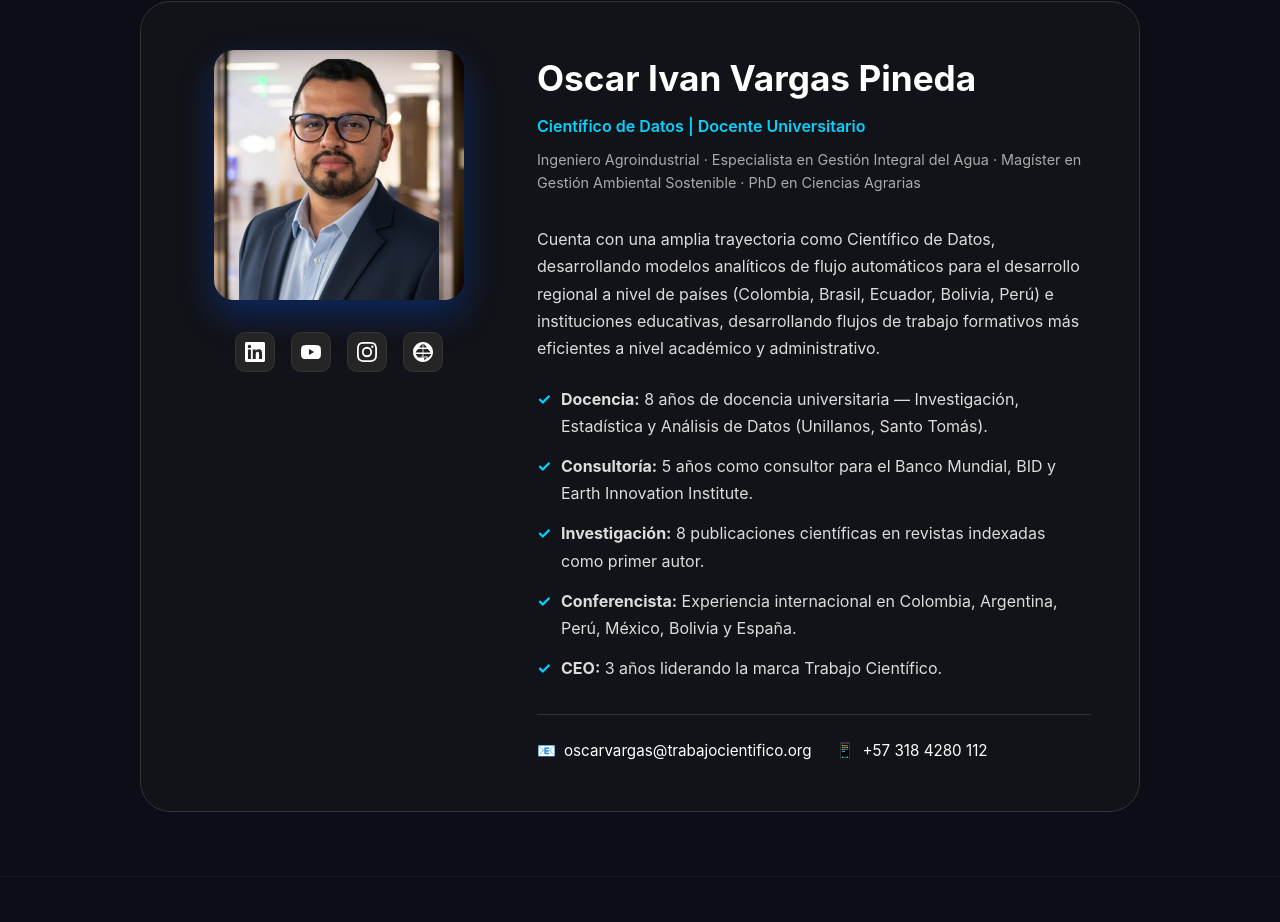
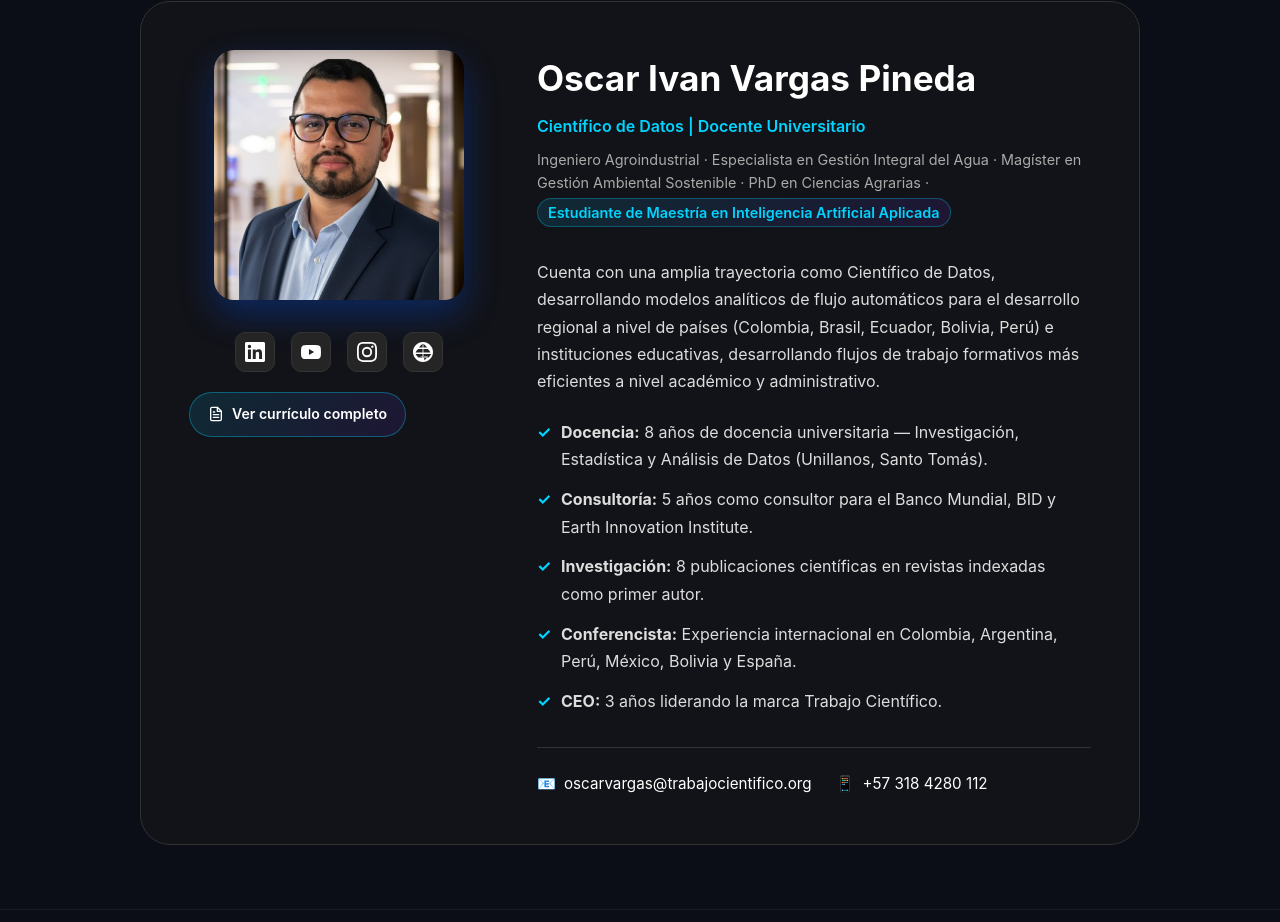
Before and after one commit to trabajocientifico/cursos, a plain HTML site: page index.html in a window 1280 px wide. Shown: the part 4227-5149 px from the top of the page. Drawn offline with Linux system fonts and the light colour scheme.

Commit message:
agregar contenido

```diff
--- a/index.html
+++ b/index.html
@@ -165,6 +165,44 @@
       font-size: 0.9rem;
       color: #aaa;
       margin-bottom: 2rem;
+    }
+    .instructor-current-study {
+      color: #00d4ff;
+      font-weight: 600;
+      background: linear-gradient(135deg, rgba(0, 212, 255, 0.12), rgba(123, 47, 247, 0.12));
+      padding: 2px 10px;
+      border-radius: 999px;
+      border: 1px solid rgba(0, 212, 255, 0.3);
+      white-space: nowrap;
+      display: inline-block;
+      margin-top: 4px;
+    }
+    .instructor-cv-link {
+      display: inline-flex;
+      align-items: center;
+      gap: 8px;
+      margin-top: 1.25rem;
+      padding: 10px 18px;
+      color: #fff;
+      text-decoration: none;
+      font-size: 0.88rem;
+      font-weight: 600;
+      border-radius: 999px;
+      background: linear-gradient(135deg, rgba(0, 212, 255, 0.12), rgba(123, 47, 247, 0.12));
+      border: 1px solid rgba(0, 212, 255, 0.35);
+      transition: all 0.25s ease;
+    }
+    .instructor-cv-link:hover {
+      transform: translateY(-2px);
+      border-color: rgba(0, 212, 255, 0.6);
+      box-shadow: 0 8px 22px rgba(0, 212, 255, 0.25);
+      color: #00d4ff;
+    }
+    .instructor-cv-link svg {
+      transition: transform 0.25s ease;
+    }
+    .instructor-cv-link:hover svg {
+      transform: translateY(-1px);
     }
     .instructor-bio {
       color: #ddd;
@@ -621,13 +659,17 @@
               <svg width="20" height="20" viewBox="0 0 24 24" fill="currentColor"><path d="M12 0C5.373 0 0 5.373 0 12s5.373 12 12 12 12-5.373 12-12S18.627 0 12 0zm-.5 2.05V6.5H7.22A15.97 15.97 0 0111.5 2.05zm1 0A15.97 15.97 0 0116.78 6.5H12.5V2.05zM6.35 8.5h5.15v4H3.07a9.96 9.96 0 013.28-4zm6.15 0h5.15a9.96 9.96 0 013.28 4H12.5V8.5zm-9.43 6H11.5v4H6.35a9.96 9.96 0 01-3.28-4zm10.43 0h8.43a9.96 9.96 0 01-3.28 4H12.5v-4zm-1 6v-4.45A15.97 15.97 0 017.22 17.5h4.28v4.45zm1 0V17.5h4.28a15.97 15.97 0 01-4.28 4.45z"/></svg>
             </a>
           </div>
+          <a href="https://trabajocientifico.github.io/enlaces/index/perfil.html" target="_blank" rel="noopener" class="instructor-cv-link">
+            <svg width="16" height="16" viewBox="0 0 24 24" fill="none" stroke="currentColor" stroke-width="2" stroke-linecap="round" stroke-linejoin="round" aria-hidden="true"><path d="M14 2H6a2 2 0 00-2 2v16a2 2 0 002 2h12a2 2 0 002-2V8z"/><polyline points="14 2 14 8 20 8"/><line x1="16" y1="13" x2="8" y2="13"/><line x1="16" y1="17" x2="8" y2="17"/><polyline points="10 9 9 9 8 9"/></svg>
+            <span>Ver currículo completo</span>
+          </a>
         </div>
 
         <div class="instructor-info">
           <div class="instructor-header-info">
             <h3>Oscar Ivan Vargas Pineda</h3>
             <p class="instructor-titles">Científico de Datos | Docente Universitario</p>
-            <p class="instructor-degrees">Ingeniero Agroindustrial · Especialista en Gestión Integral del Agua · Magíster en Gestión Ambiental Sostenible · PhD en Ciencias Agrarias</p>
+            <p class="instructor-degrees">Ingeniero Agroindustrial · Especialista en Gestión Integral del Agua · Magíster en Gestión Ambiental Sostenible · PhD en Ciencias Agrarias · <span class="instructor-current-study">Estudiante de Maestría en Inteligencia Artificial Aplicada</span></p>
           </div>
 
           <div class="instructor-bio">
```
